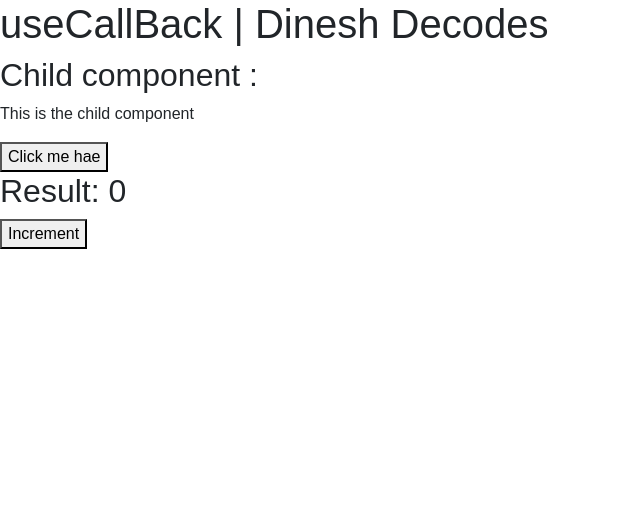
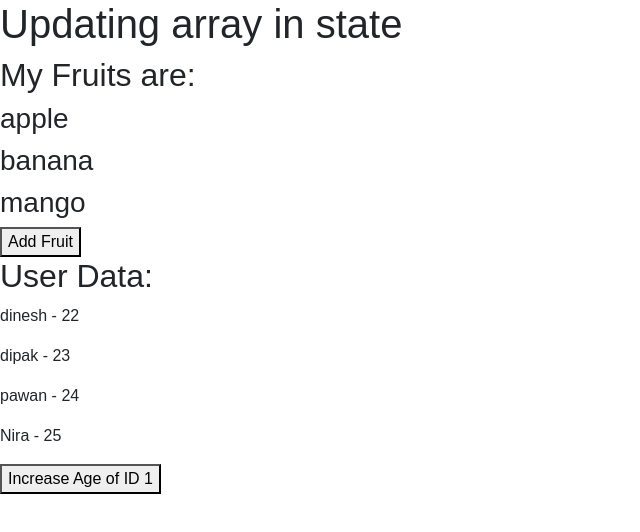
Before and after one commit to dineshctoula/react-Tutorial, a React (Vite) app: page / in a window 1280 px wide. Shown: the top 532 px of the page, without its empty margins (0-640 px from the left). Built offline with nearby package versions, Linux system fonts and the light colour scheme; the HTML template or start-up script is replaced by a standard one.

Commit message:
#41. update array in usestate

```diff
--- a/src/App.jsx
+++ b/src/App.jsx
@@ -1,22 +1,47 @@
-import { useCallback, useState } from "react";
-import Child from "./Child";
+import { useState } from "react";
 
-function App(){
-  const[count, setCount]=useState(0);
-  // const handleClick=()=>{
-  //   console.log("child button is clicked");
-  // }
+function App() {
+  const [fruits, setFruits] = useState(["apple", "banana", "mango"]);
+  const [data, setData] = useState([
+    { id: 1, name: "dinesh", age: 22 },
+    { id: 2, name: "dipak", age: 23 },
+    { id: 3, name: "pawan", age: 24 },
+    { id: 4, name: "Nira", age: 25 },
+  ]);
 
-  const handleClick=useCallback(()=>{
-    console.log("child buttono is clicked");
-  },[]);
-  return(
-<div>
-  <h1>useCallBack | Dinesh Decodes</h1>
-  <Child onClick={handleClick}/>
-  <h2>Result: {count}</h2>
-  <button onClick={()=>setCount(count+1)}>Increment</button>
-</div>
+  const handleFruits = () => {
+    setFruits([...fruits, "orange"]);
+  };
+
+  const handleData = () => {
+    const newData = data.map((item) =>
+      item.id === 1
+        ? { ...item, age: item.age + 1 }
+        : item
+    );
+    setData(newData);
+  };
+
+  return (
+    <div>
+      <h1>Updating array in state</h1>
+
+      <h2>My Fruits are:</h2>
+      {fruits.map((item, index) => (
+        <h3 key={index}>{item}</h3>
+      ))}
+      <button onClick={handleFruits}>Add Fruit</button>
+
+      <h2>User Data:</h2>
+      {data.map((item) => (
+        <p key={item.id}>
+          {item.name} - {item.age}
+        </p>
+      ))}
+
+      <button onClick={handleData}>Increase Age of ID 1</button>
+    </div>
   );
 }
+
 export default App;
```
